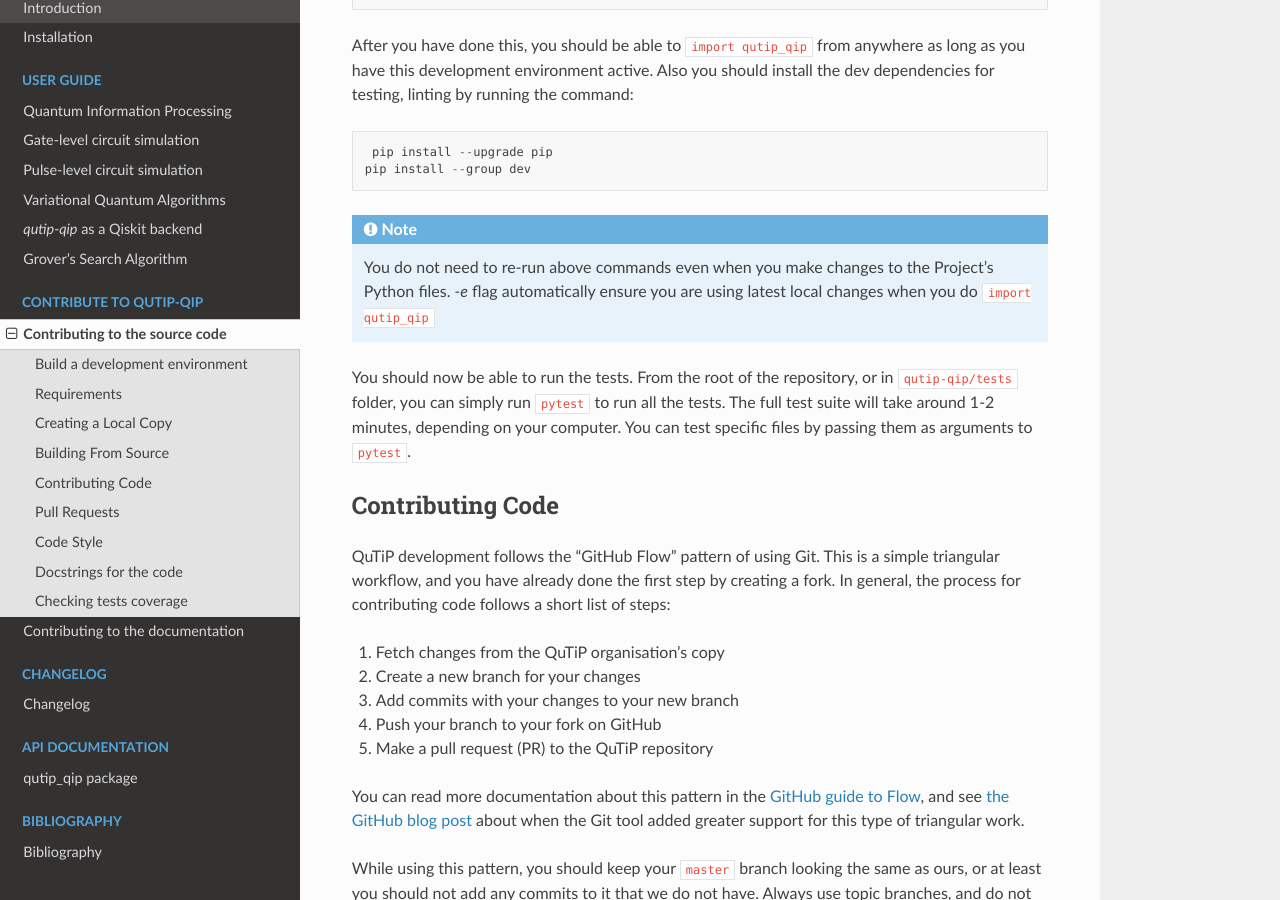
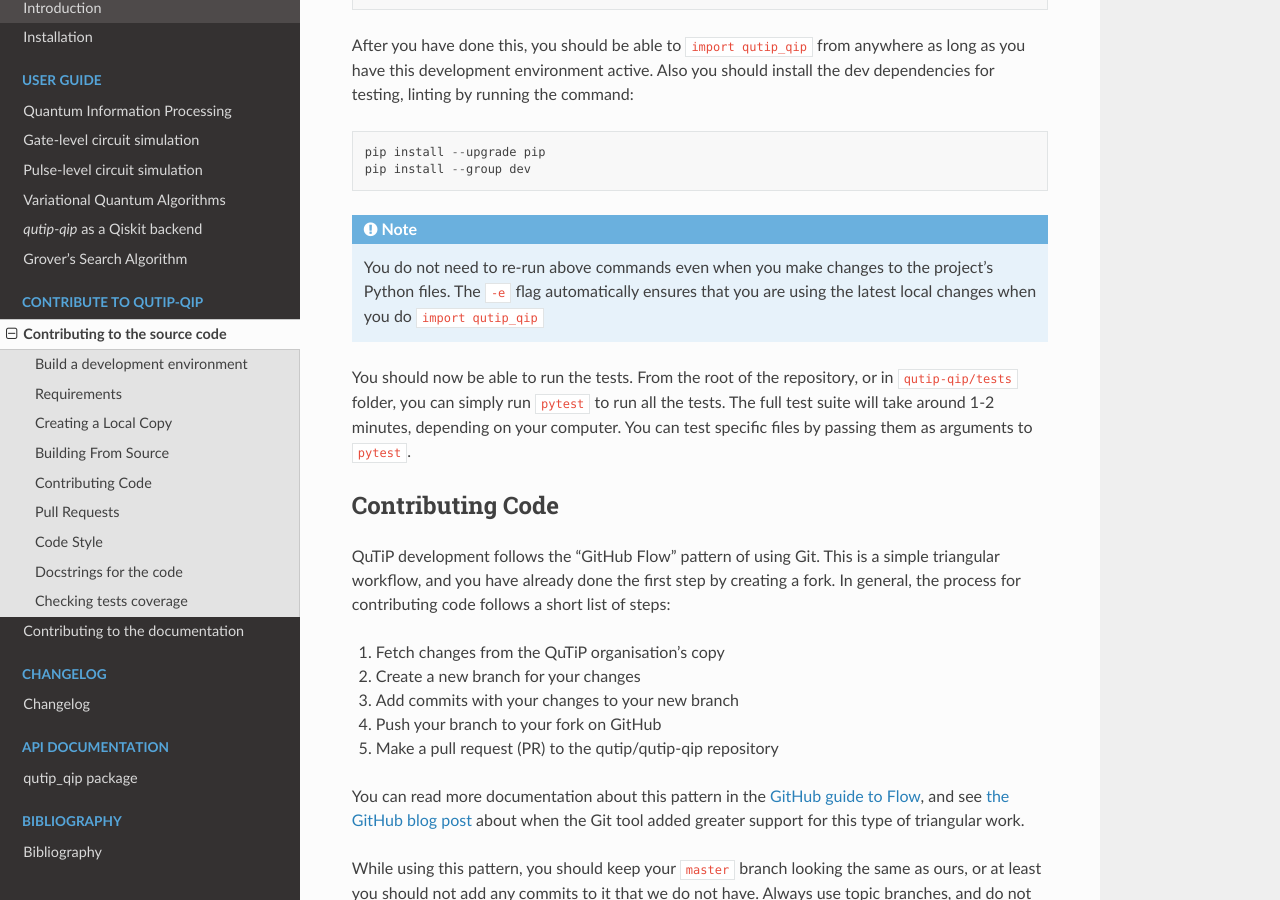
Before and after one commit to qutip/qutip-qip, a Sphinx documentation site: the page built from doc/source/contribution-code.rst, in a window 1280 px wide and 900 px high, scrolled down 1771 px. Built offline with Sphinx 7.4.7 and the Read the Docs theme 3.1.0, drawn with Linux system fonts in a browser that asks for light colours; pages that are not in the unit, such as notebooks, are missing from menus; some of the changed text lies outside the part shown.

Commit message:
Minor grammatical fixes

```diff
--- a/doc/source/contribution-code.rst
+++ b/doc/source/contribution-code.rst
@@ -13,7 +13,7 @@
 on the `qutip-qip repository`_ if you have suggestions for new features, so we
 can discuss the design and suitability with you.
 
-To contribute to QuTiP development, you will need to have a working knowledge of
+To contribute to QuTiP-qip development, you will need to have a working knowledge of
 ``git``.  If you're not familiar with it, you can read `GitHub's simple introduction`_
 or look at the official `Git book <https://git-scm.com/book/en>`_ which also has the basics,
 but then goes into much more detail if you're interested.
@@ -60,7 +60,7 @@
 the `qutip-qip repository`_), and click the fork
 button in the top right.  This will create a linked version of the repository in
 your own GitHub account. For additional details you may refer to GitHub's documentation
-on `forking <https://guides.github.com/activies/forking>`_.
+on `forking <https://docs.github.com/en/pull-requests/collaborating-with-pull-requests/working-with-forks/fork-a-repo>`_.
 
 You can now "clone" your fork onto your local computer.  The command will look
 something like
@@ -97,13 +97,13 @@
 
 .. code-block::
 
-    pip install --upgrade pip
+   pip install --upgrade pip
    pip install --group dev
 
 .. note::
    You do not need to re-run above commands even when you make changes
-   to the Project's Python files. `-e` flag automatically ensure you are
-   using latest local changes when you do ``import qutip_qip``
+   to the project's Python files. The ``-e`` flag automatically ensures that you are
+   using the latest local changes when you do ``import qutip_qip``
 
 You should now be able to run the tests.  From the root of the repository, or in
 ``qutip-qip/tests`` folder, you can simply run ``pytest`` to run
@@ -124,7 +124,7 @@
 #. Create a new branch for your changes
 #. Add commits with your changes to your new branch
 #. Push your branch to your fork on GitHub
-#. Make a pull request (PR) to the QuTiP repository
+#. Make a pull request (PR) to the qutip/qutip-qip repository
 
 You can read more documentation about this pattern in the
 `GitHub guide to Flow`_, and see
```
Also changed, not shown: other parts of doc/source/contribution-code.rst (+1 -1 lines), CONTRIBUTING.md (+10 -10 lines), .github/pull_request_template.md.
